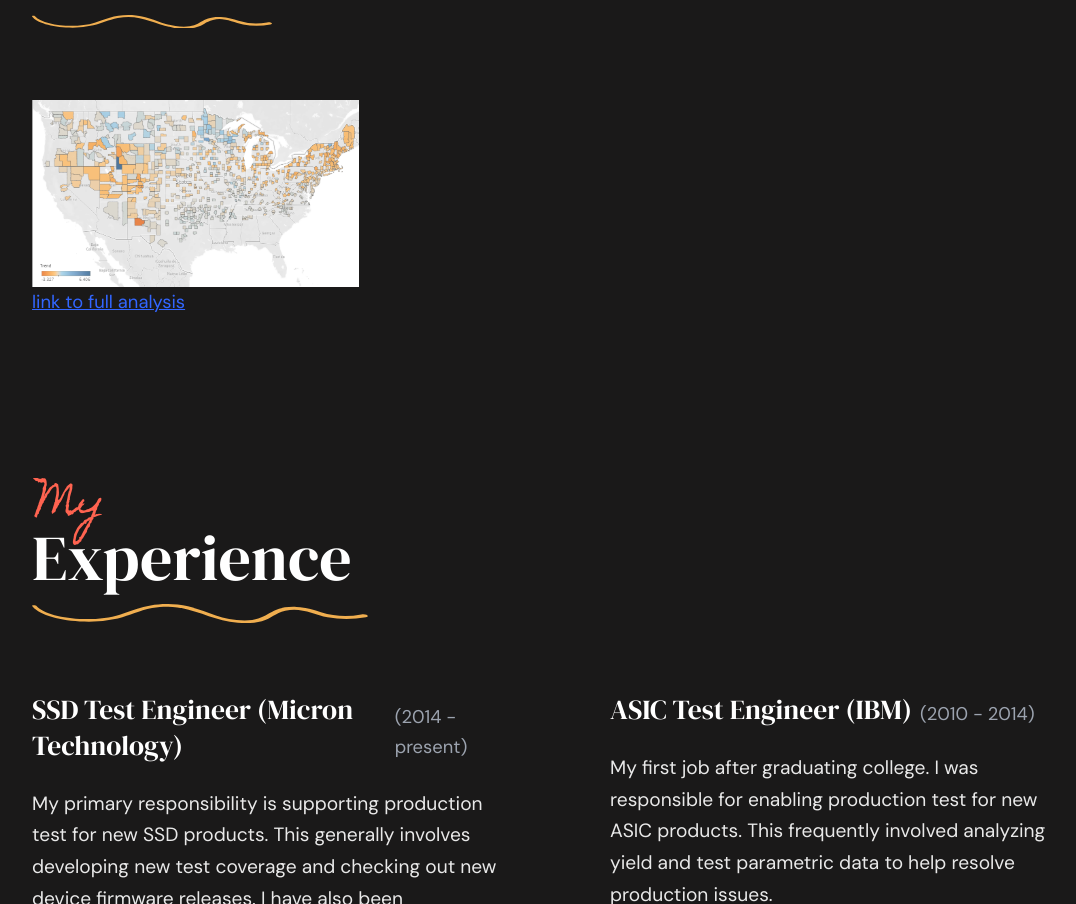
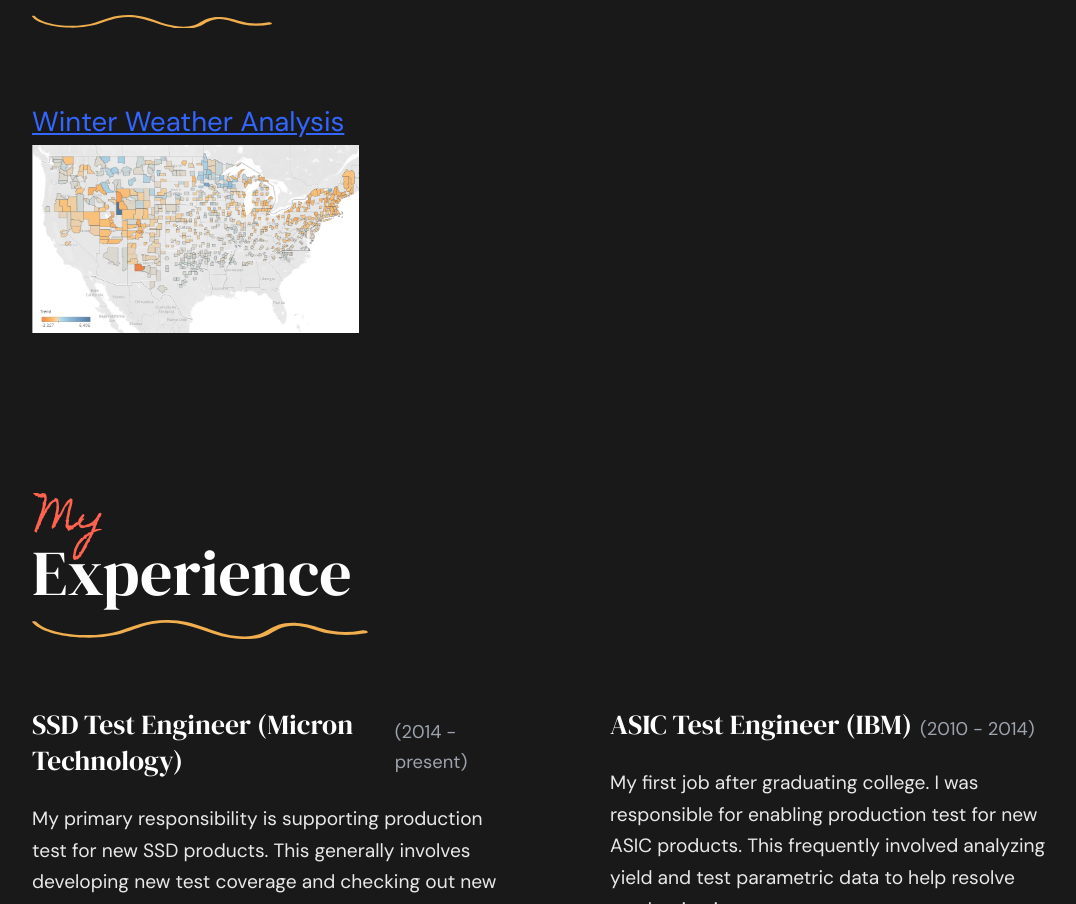
Before and after one commit to jelly117/jelly117.github.io, a plain HTML site: page index.html in a window 1280 px wide. Shown: the part 917-1821 px from the top of the page, without its empty margins (86-1162 px from the left). Drawn offline with Linux system fonts and the light colour scheme.

Commit message:
portfolio update
moving link to above the portfolio item picture, and making the link text larger

```diff
--- a/index.html
+++ b/index.html
@@ -197,13 +197,14 @@
                 <div class="f-w-52 text-warning">
                     <svg xmlns="http://www.w3.org/2000/svg" viewBox="0 0 216 12.32"><path d="M170,1.88c-18.36-.72-17,8.73-33.3,8.7-17.86,0-26.63-8.43-43.12-10.2C76.84-1.43,66.44,3.69,56.44,6.89,39.25,12.37,10.14,9.6,2.68,1.11,2.16.53-.38.67.05,1.27,3.88,6.63,17.5,10.92,33.64,11.32a85.71,85.71,0,0,0,21.53-2c8.11-1.93,13.35-5,22-6.67,20.93-4,33,5.93,50,8.77,7.09,1.17,14.78,1.25,20.59-.37,6.49-1.8,8.31-5,15.08-6.66C173.06,1.89,181.43,7,190,8.59a68.55,68.55,0,0,0,24.63-.06c3.13-.63.13-2.5-2.92-1.83A52.54,52.54,0,0,1,185.8,5.27C181.17,3.83,176.38,2.14,170,1.88Z" fill="currentColor"/></svg>    </div>
             </div>
+			<a href="https://github.com/jelly117/snow_case_study/blob/main/README.md" style="font-size:1.5em">Winter Weather Analysis</a>
             <div class="portfolio-listing">
                         <div
                             class="portfolio-item"
                             data-bs-toggle="modal"
                             data-bs-target="#portfolioModal"
                             data-portfolio-img="./assets/images/freezing_days_trend.PNG"
-                            data-portfolio-title="Snow Analysis"
+                            data-portfolio-title="Winter Weather Analysis"
                             data-portfolio-description="Analysis of snow and temperature data to determine where in the USA has, and will continue to have, snowy winters."
 							data-portfolio-client="Personal Project"
                             data-portfolio-date="12-20-2023"
@@ -216,8 +217,6 @@
 
                         </div>
             </div>
-			<a href="https://github.com/jelly117/snow_case_study/blob/main/README.md">link to full analysis</a>
-
         </div>        <!-- / My Portfolio-->
 
         <!-- Experience -->
```
